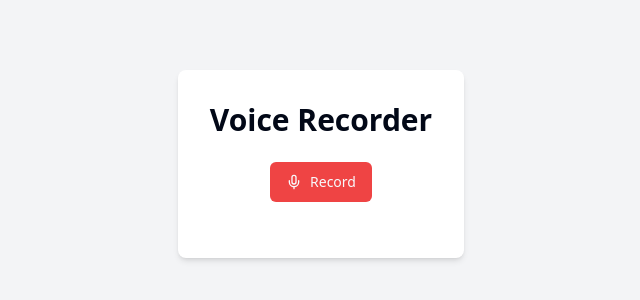
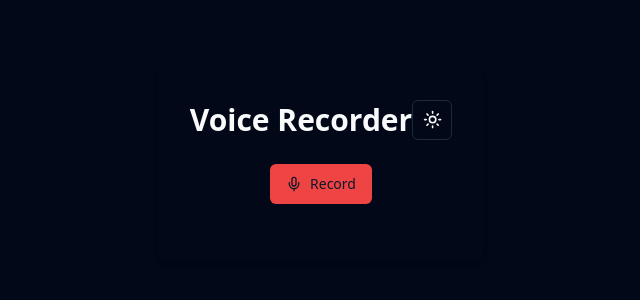
Before and after one commit to GPT-Engineer-App/voice-capture-magic, a React (Vite) app: page / in a window 1280 px wide. Shown: the part 236-536 px from the top of the page, without its empty margins (319-959 px from the left). Built offline with nearby package versions, Linux system fonts and the light colour scheme.

Commit message:
GPT Engineer Update [skip gpt_engineer]

```diff
--- /dev/null
+++ b/components/theme-provider.jsx
@@ -0,0 +1,55 @@
+import { createContext, useContext, useEffect, useState } from "react"
+
+const ThemeProviderContext = createContext()
+
+export function ThemeProvider({
+  children,
+  defaultTheme = "system",
+  storageKey = "vite-ui-theme",
+  ...props
+}) {
+  const [theme, setTheme] = useState(
+    () => localStorage.getItem(storageKey) || defaultTheme
+  )
+
+  useEffect(() => {
+    const root = window.document.documentElement
+
+    root.classList.remove("light", "dark")
+
+    if (theme === "system") {
+      const systemTheme = window.matchMedia("(prefers-color-scheme: dark)")
+        .matches
+        ? "dark"
+        : "light"
+
+      root.classList.add(systemTheme)
+      return
+    }
+
+    root.classList.add(theme)
+  }, [theme])
+
+  const value = {
+    theme,
+    setTheme: (theme) => {
+      localStorage.setItem(storageKey, theme)
+      setTheme(theme)
+    },
+  }
+
+  return (
+    <ThemeProviderContext.Provider {...props} value={value}>
+      {children}
+    </ThemeProviderContext.Provider>
+  )
+}
+
+export const useTheme = () => {
+  const context = useContext(ThemeProviderContext)
+
+  if (context === undefined)
+    throw new Error("useTheme must be used within a ThemeProvider")
+
+  return context
+}
--- a/src/App.jsx
+++ b/src/App.jsx
@@ -2,11 +2,13 @@ import { Toaster } from "@/components/ui/sonner";
 import { TooltipProvider } from "@/components/ui/tooltip";
 import { QueryClient, QueryClientProvider } from "@tanstack/react-query";
 import { BrowserRouter, Routes, Route } from "react-router-dom";
+import { ThemeProvider } from "@/components/theme-provider";
 import { navItems } from "./nav-items";
 
 const queryClient = new QueryClient();
 
 const App = () => (
+  <ThemeProvider defaultTheme="dark" storageKey="vite-ui-theme">
     <QueryClientProvider client={queryClient}>
       <TooltipProvider>
         <Toaster />
@@ -19,6 +21,7 @@ const App = () => (
         </BrowserRouter>
       </TooltipProvider>
     </QueryClientProvider>
+  </ThemeProvider>
 );
 
 export default App;
--- a/src/pages/Index.jsx
+++ b/src/pages/Index.jsx
@@ -1,7 +1,8 @@
 import { useState, useRef, useEffect } from 'react';
 import { Button } from "@/components/ui/button";
-import { Mic, Square, Play } from "lucide-react";
+import { Mic, Square, Sun, Moon } from "lucide-react";
 import { toast } from "sonner";
+import { useTheme } from "@/components/theme-provider";
 
 const Index = () => {
   const [isRecording, setIsRecording] = useState(false);
@@ -11,6 +12,7 @@ const Index = () => {
   const canvasRef = useRef(null);
   const animationRef = useRef(null);
   const analyserRef = useRef(null);
+  const { theme, setTheme } = useTheme();
 
   const startRecording = async () => {
     try {
@@ -65,17 +67,19 @@ const Index = () => {
       animationRef.current = requestAnimationFrame(draw);
       analyserRef.current.getByteFrequencyData(dataArray);
 
-      canvasCtx.fillStyle = 'rgb(200, 200, 200)';
-      canvasCtx.fillRect(0, 0, canvas.width, canvas.height);
+      canvasCtx.clearRect(0, 0, canvas.width, canvas.height);
+
+      const gradient = canvasCtx.createLinearGradient(0, 0, canvas.width, 0);
+      gradient.addColorStop(0, theme === 'dark' ? '#8B5CF6' : '#3B82F6');
+      gradient.addColorStop(1, theme === 'dark' ? '#EC4899' : '#EF4444');
 
       const barWidth = (canvas.width / bufferLength) * 2.5;
-      let barHeight;
       let x = 0;
 
       for (let i = 0; i < bufferLength; i++) {
-        barHeight = dataArray[i] / 2;
+        const barHeight = dataArray[i] / 2;
 
-        canvasCtx.fillStyle = `rgb(${barHeight + 100}, 50, 50)`;
+        canvasCtx.fillStyle = gradient;
         canvasCtx.fillRect(x, canvas.height - barHeight, barWidth, barHeight);
 
         x += barWidth + 1;
@@ -92,9 +96,18 @@ const Index = () => {
   }, []);
 
   return (
-    <div className="flex flex-col items-center justify-center min-h-screen bg-gray-100">
-      <div className="p-8 bg-white rounded-lg shadow-md">
-        <h1 className="text-3xl font-bold mb-6 text-center">Voice Recorder</h1>
+    <div className="flex flex-col items-center justify-center min-h-screen bg-background">
+      <div className="p-8 bg-card rounded-lg shadow-md">
+        <div className="flex justify-between items-center mb-6">
+          <h1 className="text-3xl font-bold text-foreground">Voice Recorder</h1>
+          <Button
+            variant="outline"
+            size="icon"
+            onClick={() => setTheme(theme === 'dark' ? 'light' : 'dark')}
+          >
+            {theme === 'dark' ? <Sun className="h-[1.2rem] w-[1.2rem]" /> : <Moon className="h-[1.2rem] w-[1.2rem]" />}
+          </Button>
+        </div>
         <div className="flex justify-center space-x-4 mb-6">
           {!isRecording ? (
             <Button onClick={startRecording} className="bg-red-500 hover:bg-red-600">
@@ -108,9 +121,9 @@ const Index = () => {
         </div>
         {isRecording && (
           <div className="mb-6">
-            <h2 className="text-lg font-semibold mb-2">Audio Amplitude</h2>
-            <canvas ref={canvasRef} width="300" height="100" className="border border-gray-300"></canvas>
-            <p className="text-sm text-center mt-2 text-red-500">Recording in progress...</p>
+            <h2 className="text-lg font-semibold mb-2 text-foreground">Audio Amplitude</h2>
+            <canvas ref={canvasRef} width="300" height="100" className="border border-border rounded-md"></canvas>
+            <p className="text-sm text-center mt-2 text-destructive">Recording in progress...</p>
           </div>
         )}
         {audioURL && (
```
Lines whose indentation alone changed are shown as unchanged.
